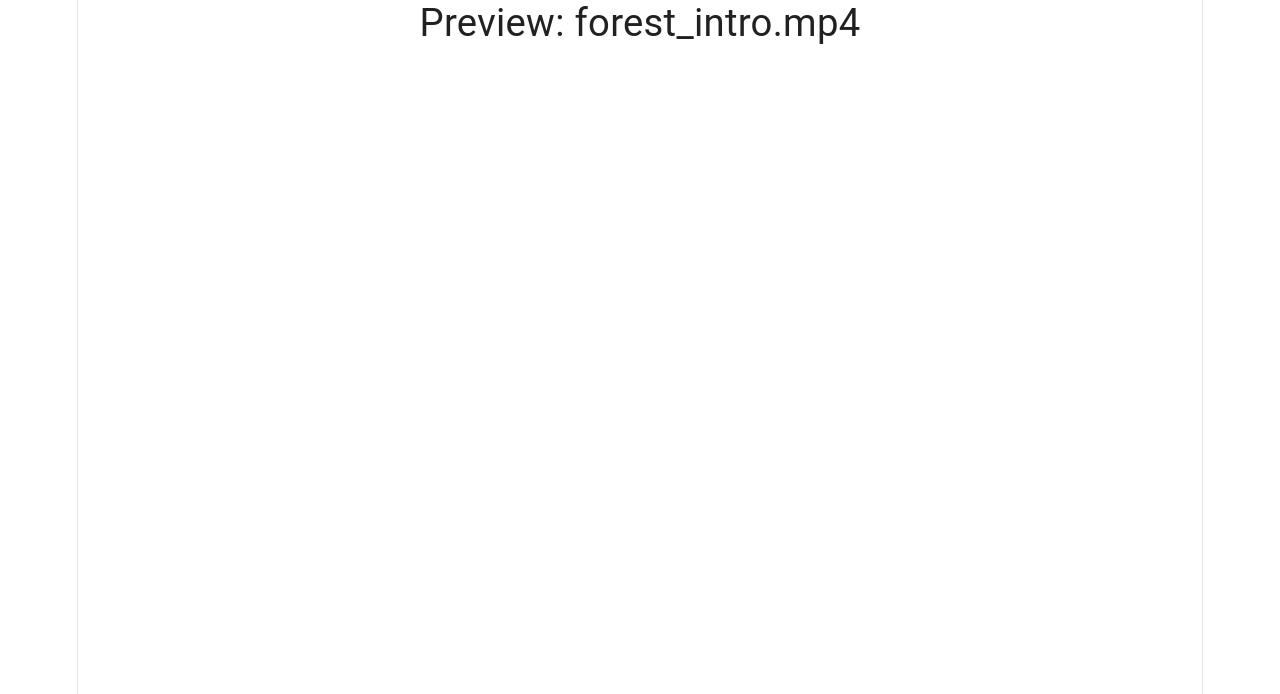
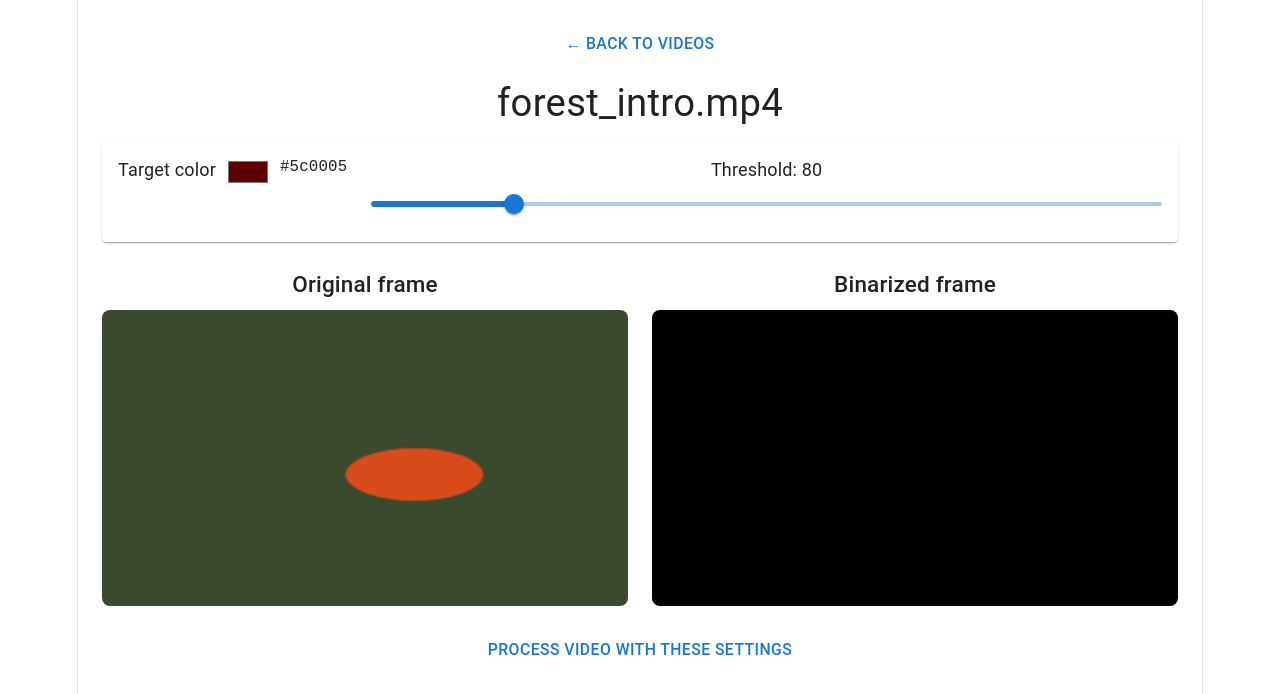
Before and after one commit to kacastillo/centroid-finder-frontend, a React (Vite) app: page /preview/forest_intro.mp4 in a window 1280 px wide. Shown: the top 694 px of the page. Built offline with nearby package versions, Linux system fonts and the light colour scheme.

Commit message:
Build PreviewPage with live preview, controls, and job processing

```diff
--- a/src/pages/PreviewPage.jsx
+++ b/src/pages/PreviewPage.jsx
@@ -1,15 +1,127 @@
-import { useParams } from "react-router-dom";
-import { Typography } from "@mui/material";
+import { useEffect, useState } from "react";
+import { Link as RouterLink, useParams } from "react-router-dom";
+import Alert from "@mui/material/Alert";
+import Box from "@mui/material/Box";
+import Button from "@mui/material/Button";
+import CircularProgress from "@mui/material/CircularProgress";
+import Container from "@mui/material/Container";
+import Paper from "@mui/material/Paper";
+import Stack from "@mui/material/Stack";
+import Typography from "@mui/material/Typography";
+import { thumbnailUrl } from "../api/api";
+import ControlsPanel from "../components/ControlsPanel";
+import ThumbnailCanvas from "../components/ThumbnailCanvas";
+import BinarizedCanvas from "../components/BinarizedCanvas";
+import ProcessButton from "../components/ProcessButton";
+import JobStatus from "../components/JobStatus";
+
+/*
+ * Starting settings. These matched the salamander well when we tested
+ * the real video (color 5C0005, threshold 80).
+ */
+const DEFAULT_COLOR = "#5c0005";
+const DEFAULT_THRESHOLD = 80;
 
 /**
- * Preview and processing page for one video.
- * The real version comes later (thumbnail, controls, process button).
+ * Route: /preview/:filename
+ *
+ * Loads the video's first frame, shows it next to a live binarized version,
+ * lets the user tune the color and threshold, and starts a processing job.
  */
-function PreviewPage() {
+export default function PreviewPage() {
   // The video's name from the URL, like /preview/ensantina.mp4
   const { filename } = useParams();
 
-  return <Typography variant="h4">Preview: {filename}</Typography>;
+  const [image, setImage] = useState(null);
+  const [imageError, setImageError] = useState("");
+  const [color, setColor] = useState(DEFAULT_COLOR);
+  const [threshold, setThreshold] = useState(DEFAULT_THRESHOLD);
+  const [jobId, setJobId] = useState(null);
+
+  /*
+   * Load the first frame whenever the filename changes.
+   * The canvases need a fully loaded image before they can read its pixels,
+   * so the image is only stored in state once it has finished loading.
+   */
+  useEffect(() => {
+    let cancelled = false;
+    const img = new Image();
+
+    img.onload = () => {
+      if (!cancelled) {
+        setImage(img);
+        setImageError("");
+      }
+    };
+    img.onerror = () => {
+      if (!cancelled) setImageError(`Could not load the first frame of ${filename}.`);
+    };
+    img.src = thumbnailUrl(filename);
+
+    // Ignore a load that finishes after leaving the page or switching videos
+    return () => {
+      cancelled = true;
+    };
+  }, [filename]);
+
+  return (
+    <Container sx={{ py: 3 }}>
+      <Button component={RouterLink} to="/videos" sx={{ mb: 2 }}>
+        ← Back to videos
+      </Button>
+
+      <Typography variant="h4" gutterBottom>
+        {filename}
+      </Typography>
+
+      <Paper sx={{ p: 2, mb: 3 }}>
+        <ControlsPanel
+          color={color}
+          threshold={threshold}
+          onColorChange={setColor}
+          onThresholdChange={setThreshold}
+        />
+      </Paper>
+
+      {imageError && <Alert severity="error">{imageError}</Alert>}
+
+      {!image && !imageError && (
+        <Box sx={{ display: "flex", justifyContent: "center", py: 6 }}>
+          <CircularProgress />
+        </Box>
+      )}
+
+      {image && (
+        <>
+          {/* Original and binarized frames side by side (stacked on small screens) */}
+          <Stack direction={{ xs: "column", md: "row" }} spacing={3} sx={{ mb: 3 }}>
+            <Box sx={{ flex: 1 }}>
+              <Typography variant="h6" gutterBottom>
+                Original frame
+              </Typography>
+              <ThumbnailCanvas image={image} color={color} threshold={threshold} />
+            </Box>
+
+            <Box sx={{ flex: 1 }}>
+              <Typography variant="h6" gutterBottom>
+                Binarized frame
+              </Typography>
+              <BinarizedCanvas image={image} color={color} threshold={threshold} />
+            </Box>
+          </Stack>
+
+          <ProcessButton
+            filename={filename}
+            color={color}
+            threshold={threshold}
+            onJobStarted={setJobId}
+          />
+
+          <Box sx={{ mt: 2 }}>
+            <JobStatus jobId={jobId} />
+          </Box>
+        </>
+      )}
+    </Container>
+  );
 }
-
-export default PreviewPage;
```
